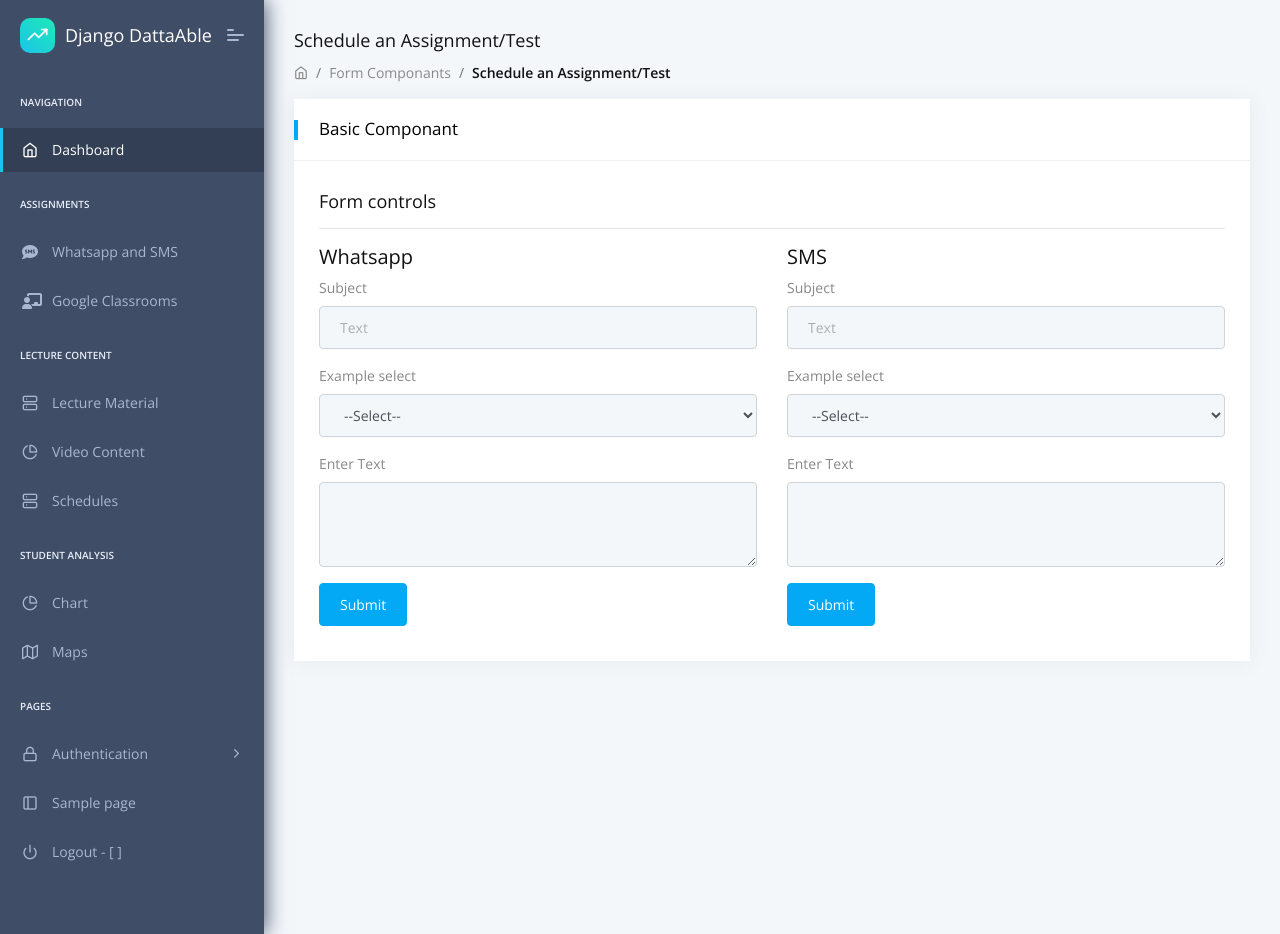
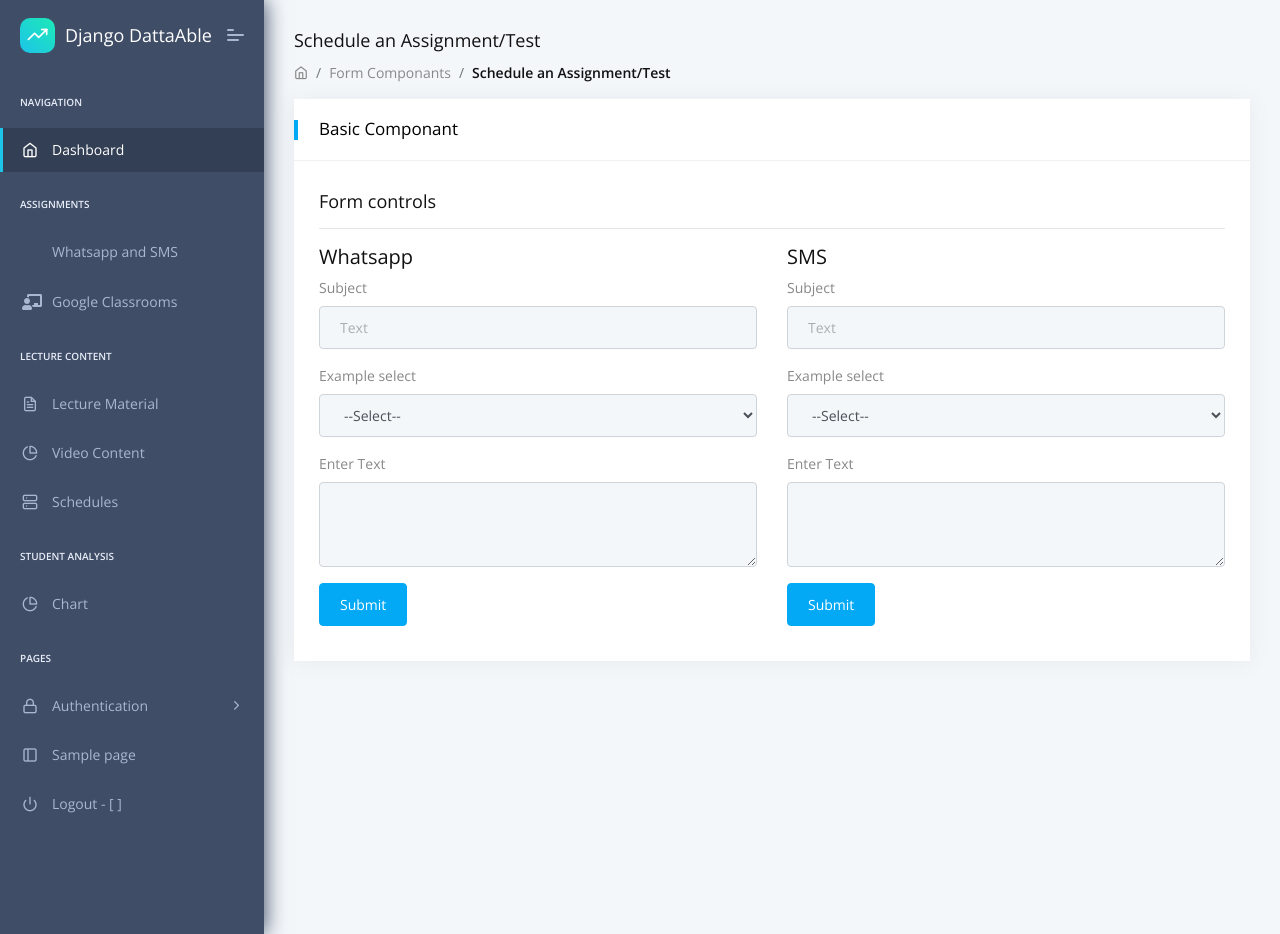
Before and after one commit to IndiaCFG3/team-28, a Django app: page /WAForm in a window 1280 px wide. Run offline with Django 3.2, Linux system fonts and the light colour scheme; some libraries are stand-ins or nearby versions.

Commit message:
Update navigation.html

```diff
--- a/core/templates/includes/navigation.html
+++ b/core/templates/includes/navigation.html
@@ -1,4 +1,4 @@
-    <script src="https://kit.fontawesome.com/57380eeb69.js" crossorigin="anonymous"></script>
+
     <nav class="pcoded-navbar">
         <div class="navbar-wrapper">
             <div class="navbar-brand header-logo">
@@ -32,17 +32,16 @@
                         <label>Lecture Content</label>
                     </li>
                     <li data-username="Table bootstrap datatable footable" class="nav-item">
-                        <a href="/ui-tables.html" class="nav-link "><span class="pcoded-micon"><i class="feather icon-server"></i></span><span class="pcoded-mtext">Lecture Material</span></a>
+                        <a href="/lectures.html" class="nav-link "><span class="pcoded-micon"><i class="feather icon-file-text"></i></span><span class="pcoded-mtext">Lecture Material</span></a>
                     </li>
                     <li data-username="Charts Morris" class="nav-item"><a href="/lecture_videos.html" class="nav-link "><span class="pcoded-micon"><i class="feather icon-pie-chart"></i></span><span class="pcoded-mtext">Video Content</span></a></li>
                     <li data-username="Table bootstrap datatable footable" class="nav-item">
-                        <a href="/ui-tables.html" class="nav-link "><span class="pcoded-micon"><i class="feather icon-server"></i></span><span class="pcoded-mtext">Schedules</span></a>
+                        <a href="/schedules.html" class="nav-link "><span class="pcoded-micon"><i class="feather icon-server"></i></span><span class="pcoded-mtext">Schedules</span></a>
                     </li>
                     <li class="nav-item pcoded-menu-caption">
                         <label>Student Analysis</label>
                     </li>
                     <li data-username="Charts Morris" class="nav-item"><a href="/charts-morris.html" class="nav-link "><span class="pcoded-micon"><i class="feather icon-pie-chart"></i></span><span class="pcoded-mtext">Chart</span></a></li>
-                    <li data-username="Maps Google" class="nav-item"><a href="/maps-google.html" class="nav-link "><span class="pcoded-micon"><i class="feather icon-map"></i></span><span class="pcoded-mtext">Maps</span></a></li>
                     <li class="nav-item pcoded-menu-caption">
                         <label>Pages</label>
                     </li>
```
